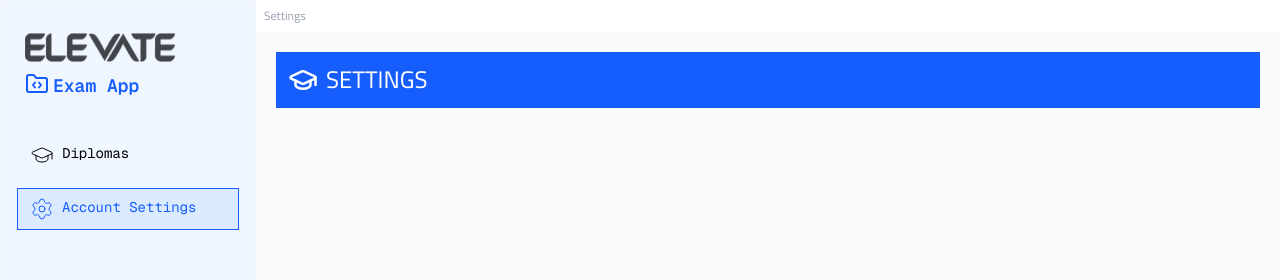
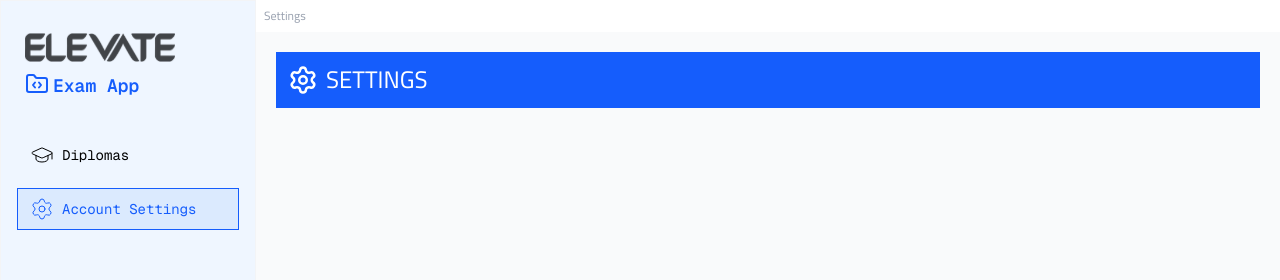
Before and after one commit to mhmd-salah/exam-app, a Next.js app: page /en/settings in a window 1280 px wide. Shown: the top 280 px of the page. Built offline with nearby package versions, Linux system fonts and the light colour scheme.

Commit message:
refactor(dashboard): refact dashboard code

```diff
--- a/src/app/[locale]/(dashboard)/settings/page.tsx
+++ b/src/app/[locale]/(dashboard)/settings/page.tsx
@@ -1,10 +1,10 @@
 "use client";
 import Heading from "@/features/dashboard/layout/components/Heading";
 import { usePathname } from "@/i18n/navigation";
-import { GraduationCap } from "lucide-react";
+import { Settings } from "lucide-react";
 
 export default function Page() {
   const pathname = usePathname();
   console.log(pathname);
-  return <Heading><GraduationCap size={30}/></Heading>;
+  return <Heading><Settings size={30}/></Heading>;
 }
--- a/src/features/dashboard/layout/components/Sidebar.tsx
+++ b/src/features/dashboard/layout/components/Sidebar.tsx
@@ -26,7 +26,7 @@ const Sidebar = () => {
         <nav className="space-y-3 py-8 font-mono *:transition-all *:duration-100">
           <Link
             href="/diplomas"
-            className={`flex gap-2 border border-blue-50 px-3 py-2 text-sm ${pathname.startsWith("/diplomas") ? "border border-blue-600 bg-blue-100 text-blue-600" : ""}`}
+            className={`flex items-center gap-2 border border-blue-50 px-3 py-2 text-sm ${pathname.startsWith("/diplomas") ? "border border-blue-600 bg-blue-100 text-blue-600" : ""}`}
           >
             <GraduationCap strokeWidth={1} />
             Diplomas
@@ -34,7 +34,7 @@ const Sidebar = () => {
 
           <Link
             href="/settings"
-            className={`flex gap-2 border border-blue-50 px-3 py-2 text-sm ${pathname.includes("/settings") ? "border border-blue-600 bg-blue-100 text-blue-600" : ""}`}
+            className={`flex items-center gap-2 border border-blue-50 px-3 py-2 text-sm ${pathname.includes("/settings") ? "border border-blue-600 bg-blue-100 text-blue-600" : ""}`}
           >
             <Settings strokeWidth={1} />
             Account Settings
```
